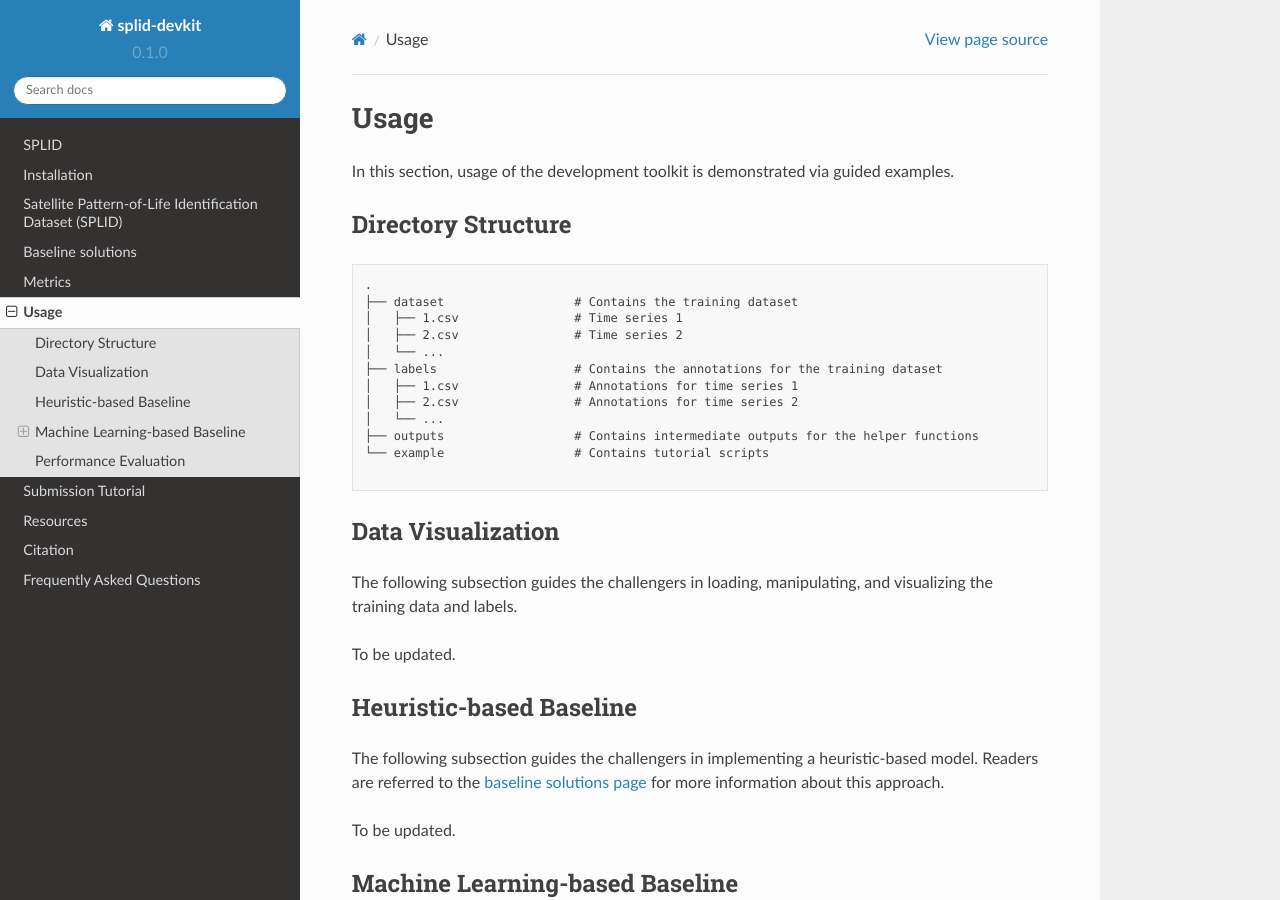
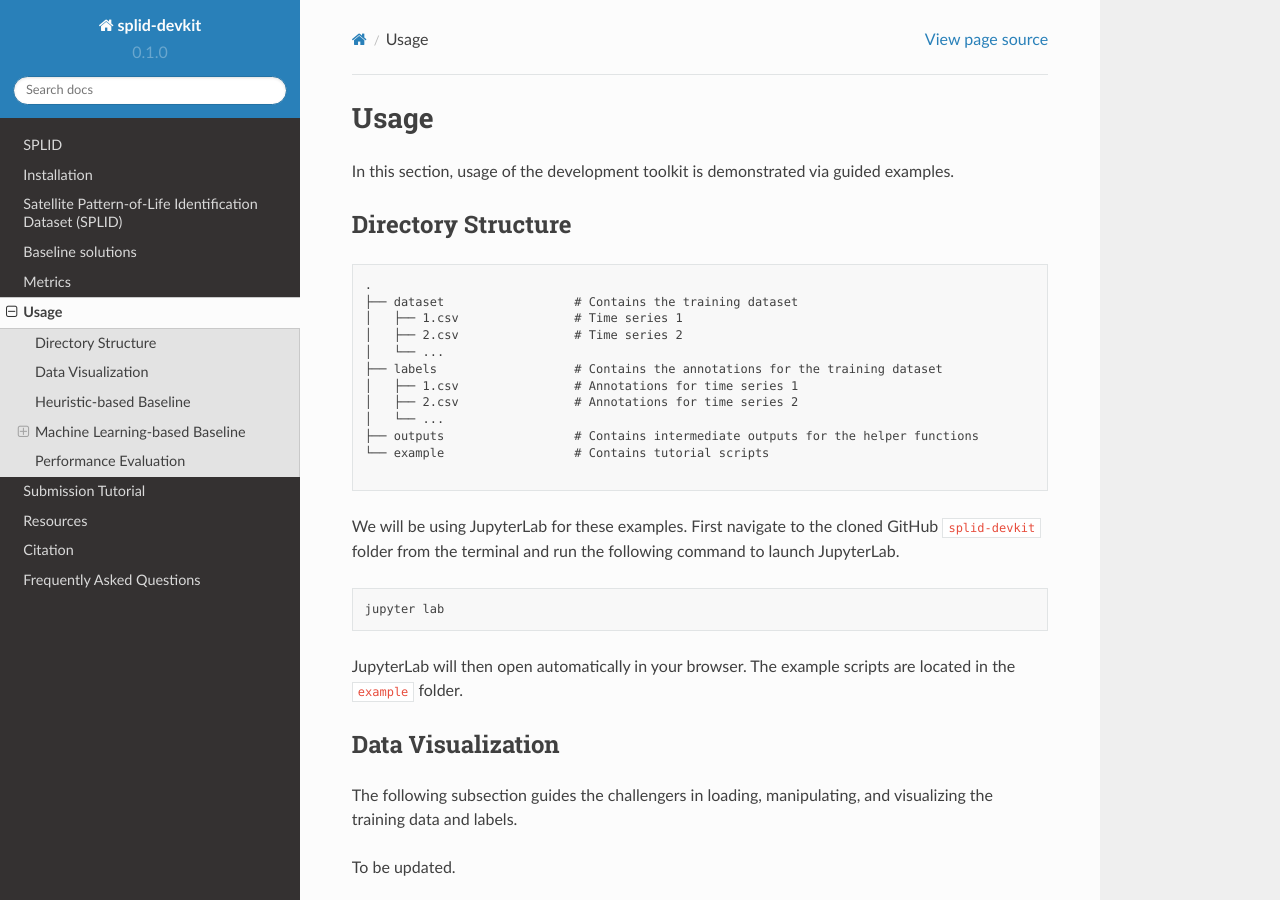
Before and after one commit to olgupila/STORM-AI-devkit-2025, a Sphinx documentation site: the page built from docs/usage.md, in a window 1280 px wide and 900 px high. Built offline with Sphinx 7.4.7 and the Read the Docs theme 2.0.0, drawn with Linux system fonts in a browser that asks for light colours; pages that are not in the unit, such as notebooks, are missing from menus.

Commit message:
Update usage.md

````diff
--- a/docs/usage.md
+++ b/docs/usage.md
@@ -16,6 +16,11 @@ In this section, usage of the development toolkit is demonstrated via guided exa
 └── example                  # Contains tutorial scripts
 
 ```
+We will be using JupyterLab for these examples. First navigate to the cloned GitHub `splid-devkit` folder from the terminal and run the following command to launch JupyterLab.
+```
+jupyter lab
+```
+JupyterLab will then open automatically in your browser. The example scripts are located in the `example` folder.
 
 ## Data Visualization
 The following subsection guides the challengers in loading, manipulating, and visualizing the training data and labels.
````
